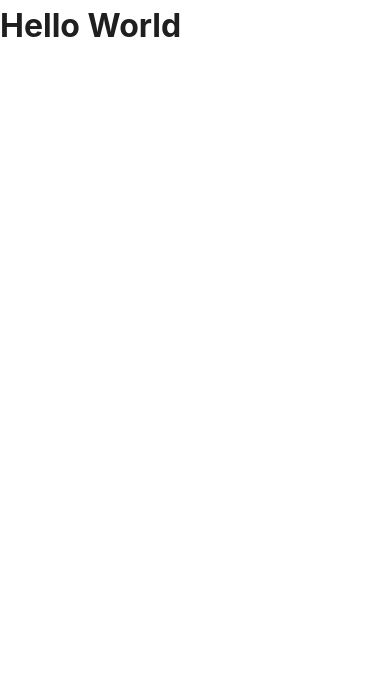
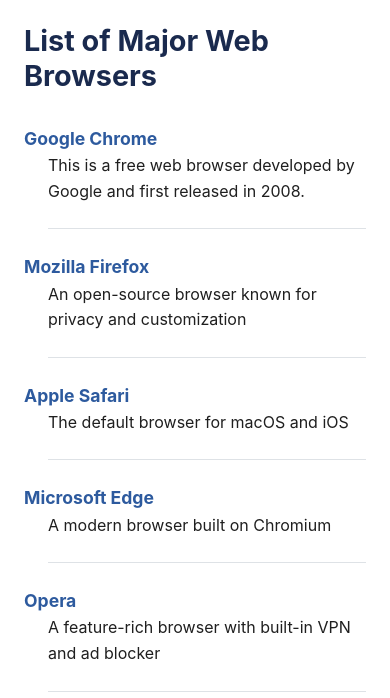
Before and after one commit to AbeJitsu/Responsive-Web-Design, a plain HTML site: page index.html in a window 390 px wide. Drawn offline with Linux system fonts and the light colour scheme.

Commit message:
Build a list of major web browsers with semantic HTML and responsive styling
This implements the web browsers workshop by creating a well-structured,
semantic description list that showcases major browsers with their details.
The page features a clean, responsive design using our color system and
spacing variables.

- Added "List of Major Web Browsers" as the main heading with semantic h1
- Created a description list (<dl>) with browser names and descriptions
- Built responsive styling that adapts beautifully to all screen sizes
- Leveraged CSS custom properties for consistent design system usage

This lets us practice semantic HTML with description lists while building
something that looks great and works on any device. It's a solid foundation
for adding more browsers and interactive features in the future.

```diff
--- a/index.html
+++ b/index.html
@@ -3,11 +3,24 @@
 <head>
     <meta charset="UTF-8">
     <meta name="viewport" content="width=device-width, initial-scale=1.0">
-    <title>Project Title</title>
+    <title>List of Major Web Browsers</title>
     <link rel="stylesheet" href="styles.css">
 </head>
 <body>
-    <h1>Hello World</h1>
+    <h1>List of Major Web Browsers</h1>
+
+    <dl class="browser-list">
+        <dt>Google Chrome</dt>
+        <dd>This is a free web browser developed by Google and first released in 2008.</dd>
+        <dt>Mozilla Firefox</dt>
+        <dd>An open-source browser known for privacy and customization</dd>
+        <dt>Apple Safari</dt>
+        <dd>The default browser for macOS and iOS</dd>
+        <dt>Microsoft Edge</dt>
+        <dd>A modern browser built on Chromium</dd>
+        <dt>Opera</dt>
+        <dd>A feature-rich browser with built-in VPN and ad blocker</dd>
+    </dl>
 
     <script src="script.js"></script>
 </body>
--- a/styles.css
+++ b/styles.css
@@ -71,3 +71,57 @@ body {
 /* ============================================ */
 /* YOUR PROJECT STYLES GO BELOW */
 /* ============================================ */
+
+/* Page Layout */
+body {
+    padding: var(--spacing-lg);
+    max-width: 800px;
+    margin: 0 auto;
+}
+
+/* Heading Styles */
+h1 {
+    color: var(--color-primary);
+    margin-bottom: var(--spacing-lg);
+    font-size: 2.5rem;
+    line-height: 1.2;
+}
+
+/* Browser List Styles */
+.browser-list {
+    padding: 0;
+}
+
+.browser-list dt {
+    color: var(--color-secondary);
+    font-weight: bold;
+    margin-top: var(--spacing-md);
+    font-size: 1.1rem;
+}
+
+.browser-list dt:first-child {
+    margin-top: 0;
+}
+
+.browser-list dd {
+    margin-left: var(--spacing-md);
+    margin-bottom: var(--spacing-xs);
+    color: var(--color-text);
+    padding-bottom: var(--spacing-md);
+    border-bottom: 1px solid var(--color-gray-100);
+}
+
+/* Responsive Design */
+@media (max-width: 600px) {
+    h1 {
+        font-size: 1.8rem;
+    }
+
+    body {
+        padding: var(--spacing-md);
+    }
+
+    .browser-list li {
+        padding: var(--spacing-sm);
+    }
+}
```
Also changed, not shown: 1 other file.
